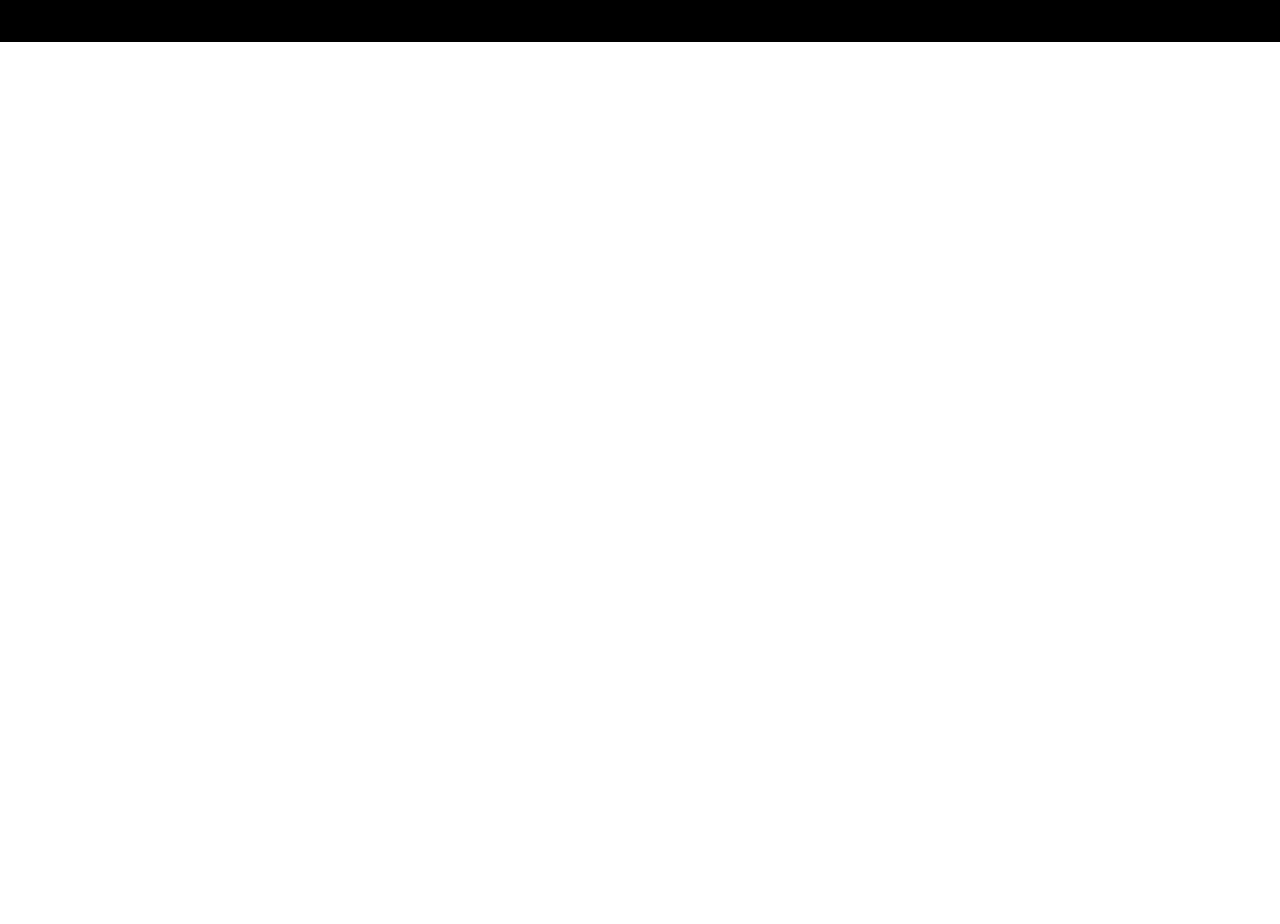
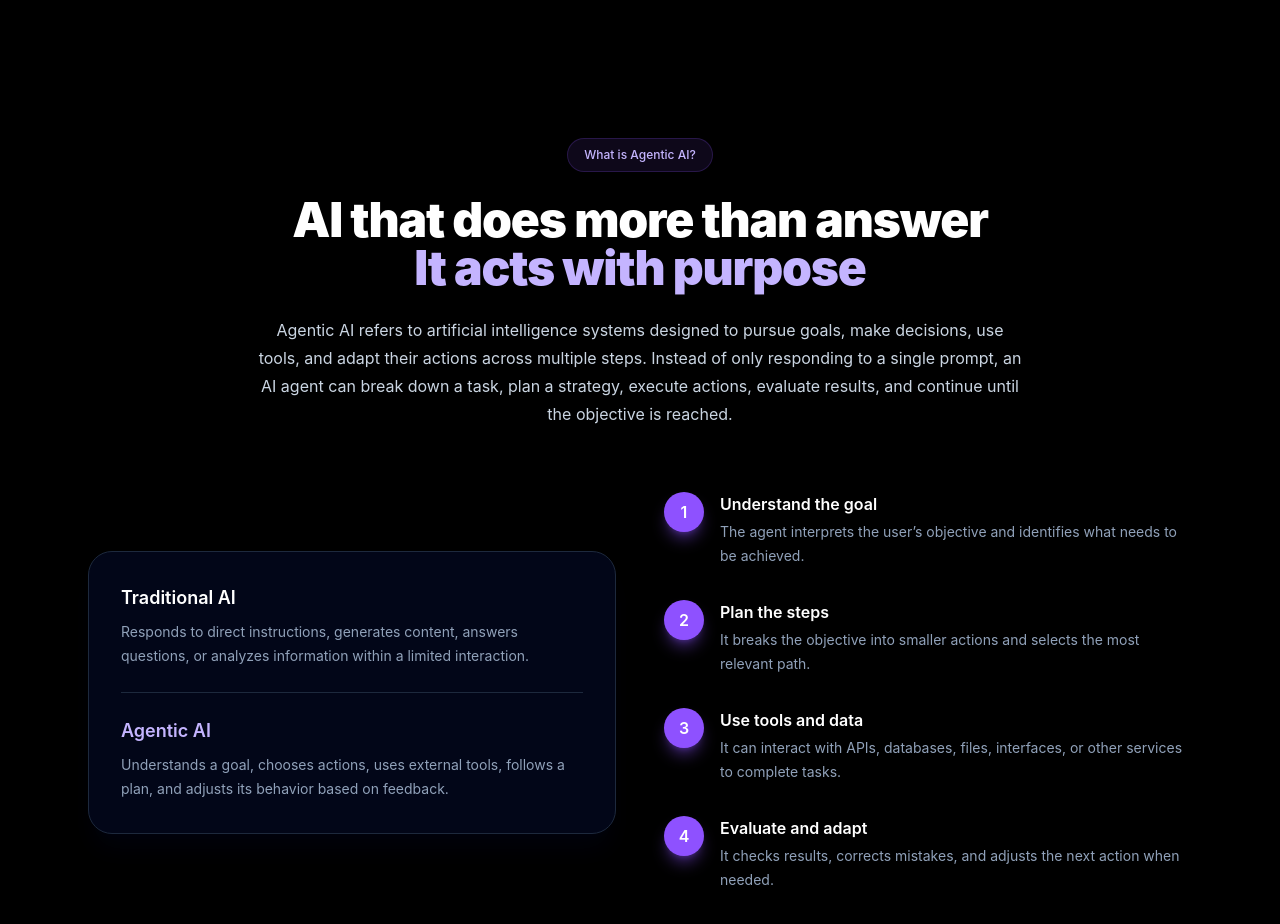
Before and after one commit to Yugz29/holbertonschool-agentic_ai, a React (Vite) app in the folder front_end-frameworks/react/: page / in a window 1280 px wide. Shown: the part 700-1624 px from the top of the page. Before the commit the page ends 800 px from the top, so only its background shows below. Built offline with nearby package versions, Linux system fonts and the light colour scheme.

Commit message:
feat: implemante About section

```diff
--- a/front_end-frameworks/react/src/App.jsx
+++ b/front_end-frameworks/react/src/App.jsx
@@ -1,11 +1,13 @@
 import Header from "./components/Header";
 import Hero from "./sections/Hero";
+import About from "./sections/About";
 
 function App() {
   return (
     <>
       <Header />
       <Hero />
+      <About />
     </>
   );
 }
--- /dev/null
+++ b/front_end-frameworks/react/src/data/steps.js
@@ -0,0 +1,24 @@
+const steps = [
+  {
+    number: 1,
+    title: "Understand the goal",
+    description: "The agent interprets the user’s objective and identifies what needs to be achieved."
+  },
+  {
+    number: 2,
+    title: "Plan the steps",
+    description: "It breaks the objective into smaller actions and selects the most relevant path."
+  },
+  {
+    number: 3,
+    title: "Use tools and data",
+    description: "It can interact with APIs, databases, files, interfaces, or other services to complete tasks."
+  },
+  {
+    number: 4,
+    title: "Evaluate and adapt",
+    description: "It checks results, corrects mistakes, and adjusts the next action when needed."
+  }
+];
+
+export default steps;
--- /dev/null
+++ b/front_end-frameworks/react/src/sections/About.jsx
@@ -0,0 +1,76 @@
+import steps from "../data/steps";
+
+function About() {
+  return (
+    <section id="about-section" className="bg-black py-24 text-white">
+      <div className="mx-auto max-w-6xl px-6">
+        <header className="mx-auto max-w-3xl text-center">
+          <p className="inline-block rounded-full border border-violet-500/20 bg-violet-500/10 px-4 py-2 text-xs font-medium text-violet-300">
+            What is Agentic AI?
+          </p>
+
+          <h2 className="mt-6 text-4xl leading-none font-black tracking-tight md:text-5xl">
+            AI that does more than answer
+            <br />
+            <span className="text-violet-300">It acts with purpose</span>
+          </h2>
+
+          <p className="mt-6 text-sm leading-6 text-slate-300 md:text-base md:leading-7">
+            Agentic AI refers to artificial intelligence systems designed to
+            pursue goals, make decisions, use tools, and adapt their actions
+            across multiple steps. Instead of only responding to a single
+            prompt, an AI agent can break down a task, plan a strategy, execute
+            actions, evaluate results, and continue until the objective is
+            reached.
+          </p>
+        </header>
+
+        <div className="mt-16 grid items-center gap-12 lg:grid-cols-2">
+          <article className="rounded-3xl border border-slate-800 bg-slate-950 p-8 shadow-xl shadow-slate-950/40">
+            <div className="border-b border-slate-800 pb-6">
+              <h3 className="text-lg font-semibold">Traditional AI</h3>
+
+              <p className="mt-2 text-sm leading-6 text-slate-400">
+                Responds to direct instructions, generates content, answers
+                questions, or analyzes information within a limited interaction.
+              </p>
+            </div>
+
+            <div className="pt-6">
+              <h3 className="text-lg font-semibold text-violet-300">
+                Agentic AI
+              </h3>
+
+              <p className="mt-2 text-sm leading-6 text-slate-400">
+                Understands a goal, chooses actions, uses external tools,
+                follows a plan, and adjusts its behavior based on feedback.
+              </p>
+            </div>
+          </article>
+
+          <ol className="space-y-8">
+            {steps.map((step) => (
+              <li key={step.number} className="flex items-start gap-4">
+                <span className="flex h-10 w-10 shrink-0 items-center justify-center rounded-full bg-violet-500 font-semibold text-white shadow-lg shadow-violet-500/40">
+                  {step.number}
+                </span>
+
+                <div>
+                  <h3 className="text-base font-semibold text-white">
+                    {step.title}
+                  </h3>
+
+                  <p className="mt-1 text-sm leading-6 text-slate-400">
+                    {step.description}
+                  </p>
+                </div>
+              </li>
+            ))}
+          </ol>
+        </div>
+      </div>
+    </section>
+  );
+}
+
+export default About;
--- a/front_end-frameworks/react/src/sections/Hero.jsx
+++ b/front_end-frameworks/react/src/sections/Hero.jsx
@@ -8,7 +8,7 @@
         <h1 className="mt-6 text-5xl leading-none font-black tracking-tight md:text-7xl">
           Build smarter workflows
           <br />
-          with Agentic AI
+          <span className="text-violet-300">with Agentic AI</span>
         </h1>
         <p className="mx-auto mt-6 max-w-3xl text-sm text-slate-300 md:text-base">
           Agentic AI refers to artificial intelligence systems designed to
```
